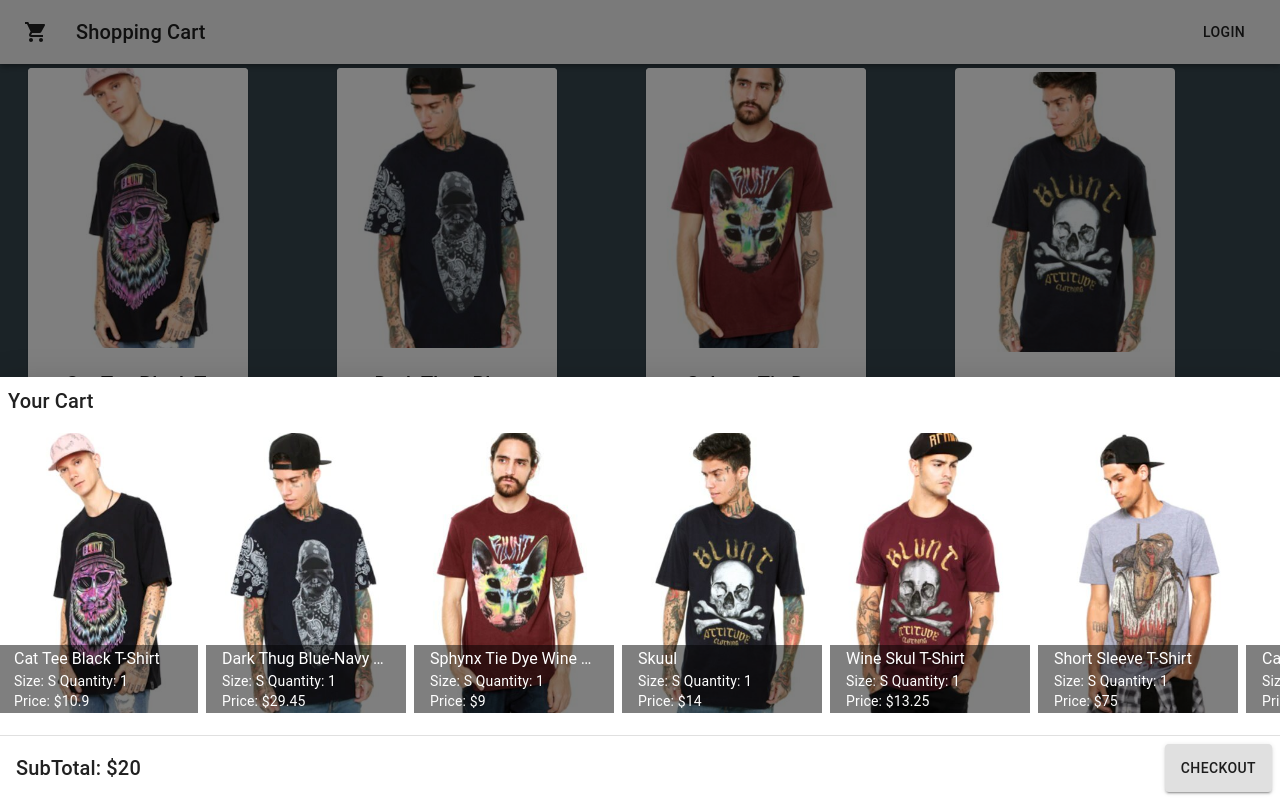
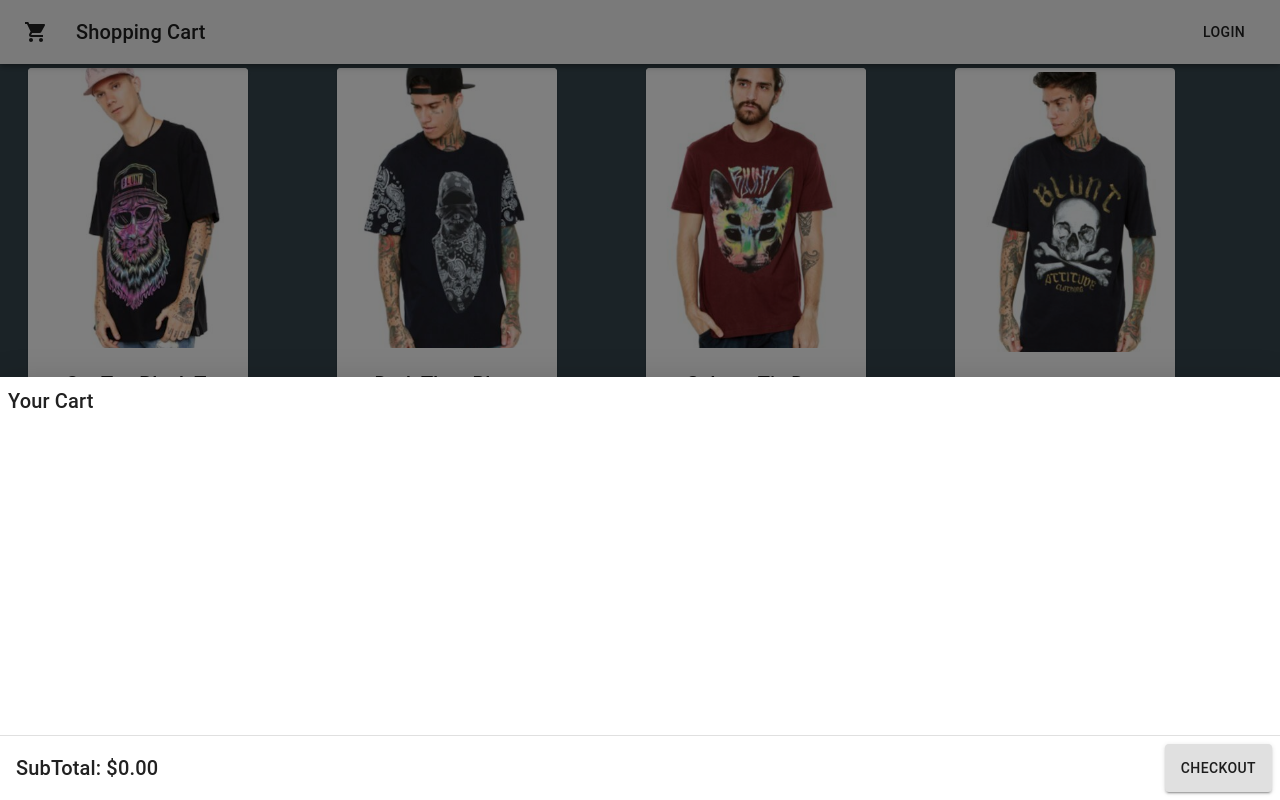
Before and after one commit to kedeng0/shopping_cart, a React (Create React App) app in the folder new-shopping-cart/: page / in a window 1280 px wide. Both pictures are taken after a click on the button "menu". Shown: the top 800 px of the page. Built offline with nearby package versions, Linux system fonts and the light colour scheme.

Commit message:
add items to shopping cart

```diff
--- a/new-shopping-cart/src/App.js
+++ b/new-shopping-cart/src/App.js
@@ -18,7 +18,7 @@
   const classes = useStyles();
   const [data, setData] = useState({});
   const [cartOpen, setCartOpen] = useState(false);
-  const [items, setItems] = useState({});
+  const [selected, setSelected] = useState([]);
   const products = Object.values(data);
   useEffect(() => {
     const fetchProducts = async () => {
@@ -33,15 +33,30 @@
     setCartOpen(open);
   };
 
+  const addToCart = (data,size)=> {
+      let originalList = selected;
+      const ind = originalList.findIndex(item=>item.data.sku === data.sku && item.size===size);
+      if (ind > -1) {
+        originalList[ind].quantity+=1;
+      } else {
+        originalList.push({
+          data,
+          quantity: 1,
+          size,
+        })
+      }
+      setSelected(originalList)
+  }
+
   return (
     <div className={classes.background}>
     <Header onMenuClick={()=>{setCartOpen(true)}}/>
     <Drawer anchor="bottom" open={cartOpen} onClose={toggleDrawer(false)}>
-      <Cart items={data}/>
+      <Cart items={selected}/>
     </Drawer>
     <Container>
     <GridList cellHeight={500} cols={4}>
-      {products.map(product => <GridListTile key={product.sku}><ItemCard data={product}/></GridListTile>)}
+      {products.map(product => <GridListTile key={product.sku}><ItemCard data={product} addToCart={addToCart}/></GridListTile>)}
     </GridList>
     </Container>
     </div>
--- a/new-shopping-cart/src/components/Cart.js
+++ b/new-shopping-cart/src/components/Cart.js
@@ -43,7 +43,8 @@
 export default function Cart({items}) {
     const classes = useStyles();
     const products = Object.values(items);
-
+    let subtotal = 0;
+    products.forEach(product=> subtotal += product.quantity*product.data.price)
   return (
     <div className={classes.root}>
             <Typography variant="h6" className={classes.title}>
@@ -51,13 +52,13 @@
             </Typography>
             <div className={classes.container}>
             <GridList className={classes.gridList} cols={2.5}>
-                {products.map(product=><CartItemCard data={product}/>)}
+                {products.map(product=><CartItemCard listing={product} key={product.data.sku}/>)}
             </GridList>
         </div>
-        <Divider variant="fullwidth" />
+        <Divider />
         <div className={classes.bottom}>
         <Typography variant="h6" className={classes.title}>
-            SubTotal: $20
+            SubTotal: ${subtotal.toFixed(2)}
             </Typography>
         <Button variant="contained" className={classes.button}>
         Checkout
--- a/new-shopping-cart/src/components/CartItemCard.js
+++ b/new-shopping-cart/src/components/CartItemCard.js
@@ -14,11 +14,13 @@
 
   }));
 
-  export default function CartItemCard({data}) {
+  export default function CartItemCard({listing}) {
     const classes = useStyles();
+    const {data,quantity,size} = listing;
+
     const imageSource = "products/"+data.sku+"_1.jpg";
-    const info = "Size: S  Quantity: 1"
-    const price = "Price: " + data.currencyFormat + data.price;
+    const info = "Size: "+size + "  Quantity: " + quantity
+    const price = "Price: " + data.currencyFormat + data.price * quantity;
 
     const subtitle = (
         <div>
--- a/new-shopping-cart/src/components/Header.js
+++ b/new-shopping-cart/src/components/Header.js
@@ -23,7 +23,7 @@
 
   return (
     <div className={classes.root}>
-      <AppBar position="static" color='default'>
+      <AppBar position="sticky" color='default'>
         <Toolbar>
           <IconButton edge="start" className={classes.menuButton} color="inherit" aria-label="menu" onClick={onMenuClick}>
             <ShoppingCartIcon />
--- a/new-shopping-cart/src/components/ItemCard.js
+++ b/new-shopping-cart/src/components/ItemCard.js
@@ -1,4 +1,4 @@
-import React from 'react';
+import React, {useState} from 'react';
 import { makeStyles } from '@material-ui/core/styles';
 import Card from '@material-ui/core/Card';
 import CardActionArea from '@material-ui/core/CardActionArea';
@@ -8,6 +8,8 @@
 import Typography from '@material-ui/core/Typography';
 import Divider from '@material-ui/core/Divider';
 import Chip from '@material-ui/core/Chip';
+import Button from '@material-ui/core/Button';
+
 
 
 
@@ -22,6 +24,7 @@
   cardBottom: {
     justifyContent:'center',
     alignItems:'center',
+    flexDirection:'column'
   },
   chip: {
       margin:4,
@@ -35,9 +38,19 @@
   }
 });
 
-export default function ItemCard({data}) {
+export default function ItemCard({data,addToCart}) {
   const classes = useStyles();
   const imageSource = "products/"+data.sku+"_1.jpg";
+  const [size, setSize] = useState("");
+
+  const handleClick = ()=> {
+      if (size === "") {
+        alert("Please select a size!");
+        return;
+      }
+      setSize("")
+      addToCart(data,size);
+  }
 
   return (
     <Card className={classes.card}>
@@ -58,10 +71,15 @@
         </CardContent>
       </CardActionArea>
       <CardActions className={classes.cardBottom}>
-          <Chip className={classes.chip} label="S" />
-          <Chip className={classes.chip} label="M" />
-          <Chip className={classes.chip} label="L" />
-          <Chip className={classes.chip} label="XL" />
+        <div>
+          <Chip className={classes.chip} color={size==='S'?'primary':'default'} label="S" onClick={()=>setSize('S')}/>
+          <Chip className={classes.chip} color={size==='M'?'primary':'default'} label="M" onClick={()=>setSize('M')}/>
+          <Chip className={classes.chip} color={size==='L'?'primary':'default'} label="L" onClick={()=>setSize('L')}/>
+          <Chip className={classes.chip} color={size==='XL'?'primary':'default'} label="XL" onClick={()=>setSize('XL')}/>
+        </div>
+        <Button className={classes.button} onClick={handleClick}>
+        Add to Cart
+      </Button>
       </CardActions>
     </Card>
   );
```
